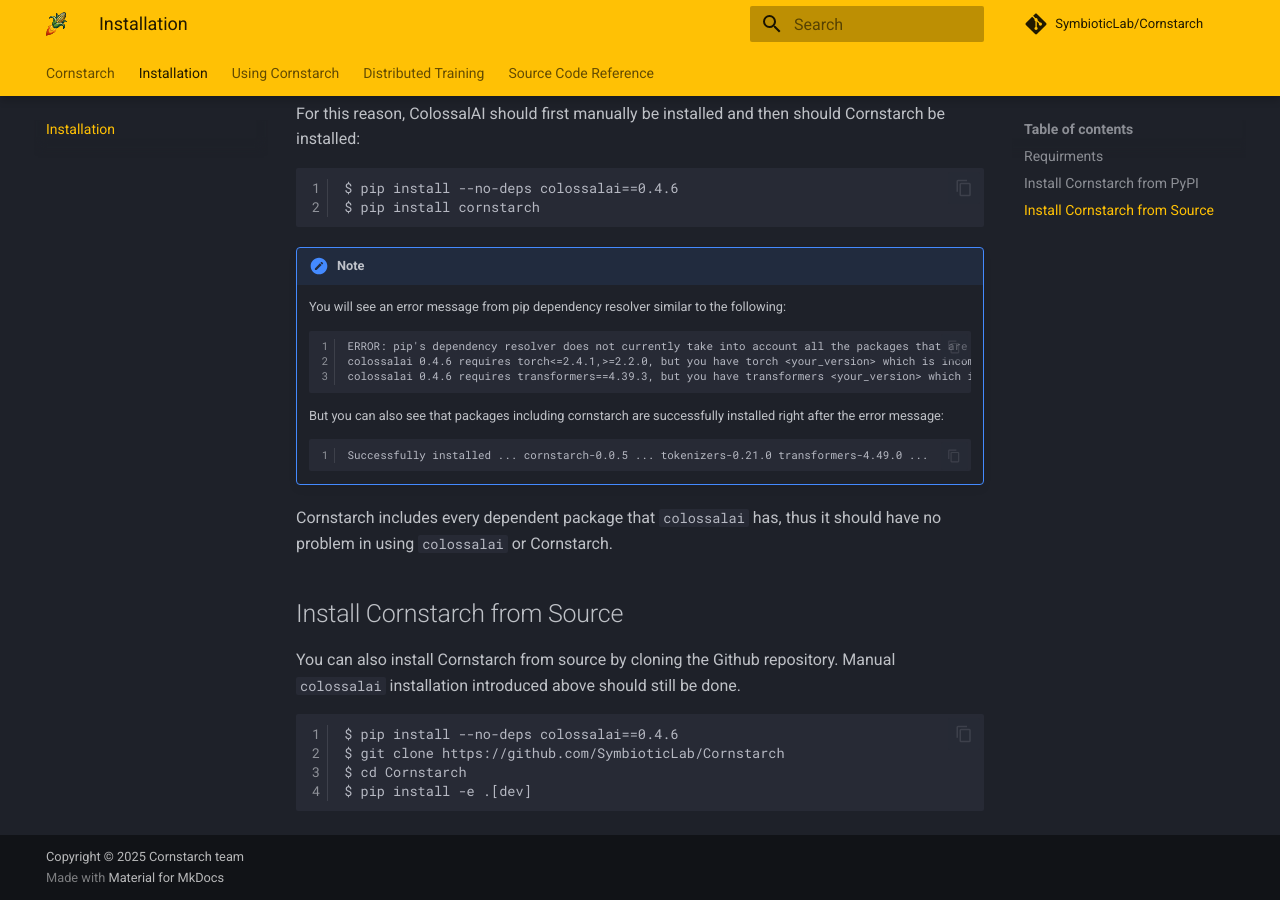
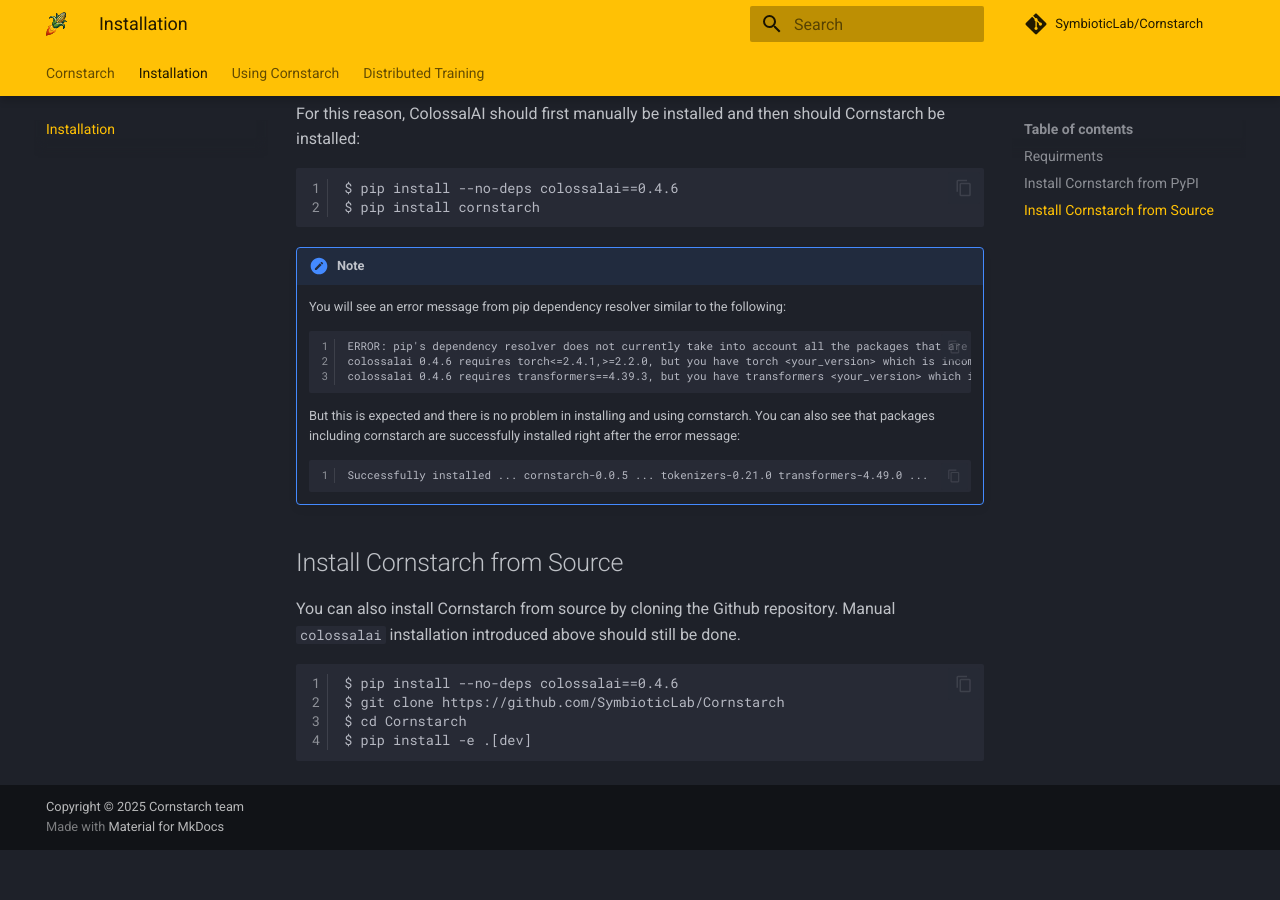
Before and after one commit to cornstarch-org/Cornstarch, an MkDocs documentation site: the page built from docs/getting_started/installation.md, in a window 1280 px wide and 900 px high, scrolled down 757 px. Built offline with MkDocs 1.6.1 and Material for MkDocs 9.7.7, drawn with Linux system fonts in a browser that asks for light colours; comment, search, counter and statistics services are not loaded; after the commit the page ends 1607 px from its top, so only the background shows below that.

Commit message:
remove code reference

````diff
--- a/docs/getting_started/installation.md
+++ b/docs/getting_started/installation.md
@@ -37,12 +37,11 @@
     colossalai 0.4.6 requires transformers==4.39.3, but you have transformers <your_version> which is incompatible.
     ```
 
-    But you can also see that packages including cornstarch are successfully installed right after the error message:
+    But this is expected and there is no problem in installing and using cornstarch.
+    You can also see that packages including cornstarch are successfully installed right after the error message:
     ```
     Successfully installed ... cornstarch-0.0.5 ... tokenizers-0.21.0 transformers-4.49.0 ...
     ```
-
-Cornstarch includes every dependent package that `colossalai` has, thus it should have no problem in using `colossalai` or Cornstarch.
 
 ## Install Cornstarch from Source
 
--- a/mkdocs.yml
+++ b/mkdocs.yml
@@ -51,4 +51,3 @@
     - Overview: parallelization/index.md
     - Using DDP/FSDP: parallelization/ddp_fsdp.md
     - Using Cornstarch 4D Parallelism: parallelization/cornstarch_parallel.md
-  - Source Code Reference: reference/
````
Also changed, not shown: docs/index.md (+0 -1 lines).
